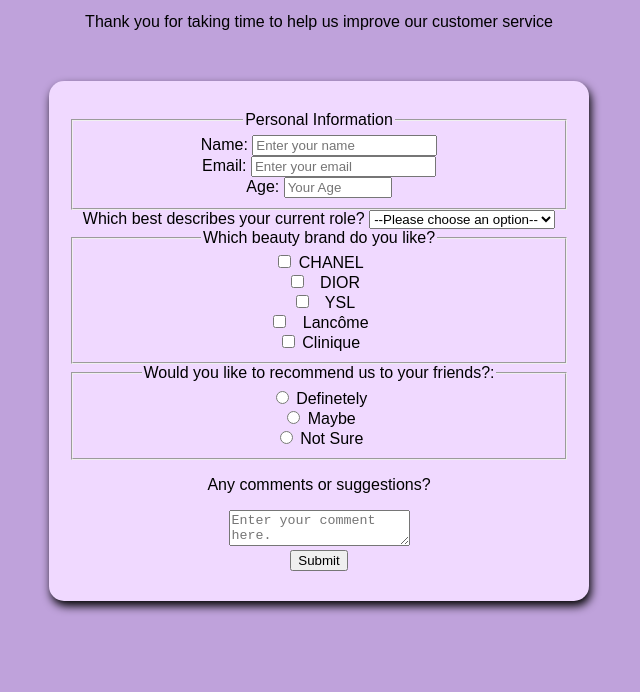
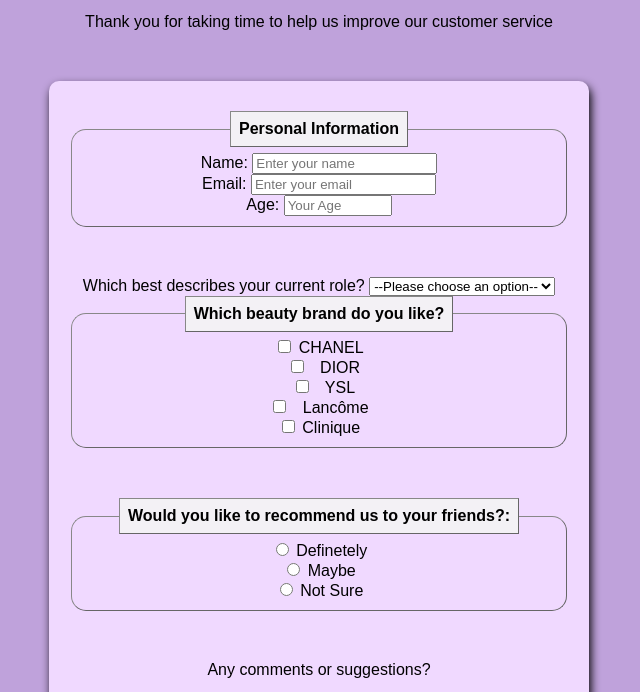
Before and after one commit to ziqiCodeLady/SurveyForm, a plain HTML site: page index.html in a window 1280 px wide. Shown: the part 47-739 px from the top of the page, without its empty margins (321-961 px from the left). Drawn offline with Linux system fonts and the light colour scheme.

Commit message:
FreeCodeCamp-Build a Survey Form-Css
- change the fieldset style
- make the comments area bigger

```diff
--- a/styles.css
+++ b/styles.css
@@ -10,7 +10,24 @@ body {
   margin: 50px auto;
   padding: 30px 20px;
   box-shadow: 2px 5px 10px;
+  border-radius: 10px;
+}
+
+fieldset {
+  margin-bottom: 50px;
+  border: 1px solid #888;
+  border-right: 1px solid #666;
+  border-bottom: 1px solid #666;
   border-radius: 15px;
+}
+
+legend {
+  font-weight: bold;
+  border: 1px solid #888;
+  border-right: 1px solid #666;
+  border-bottom: 1px solid #666;
+  padding: 0.5em;
+  background-color: #F3F1F5;
 }
 
 header {
@@ -28,3 +45,12 @@ h1{
 input[type='number']{
     width: 100px;
 }
+
+
+
+
+#comments {
+  width: 400px;
+  height: 100px;
+
+}
```
